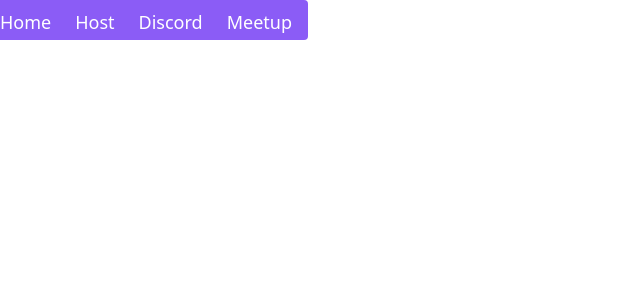
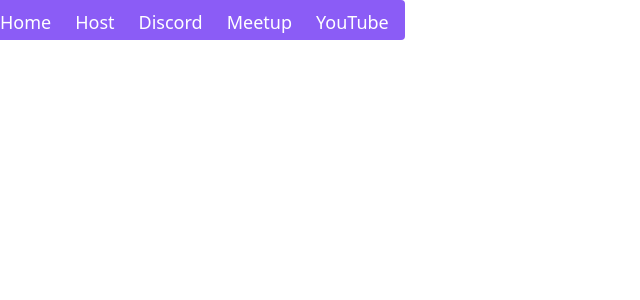
Before and after one commit to royosherove/ilweb3next, a Next.js app: page /TopMenuComponent in a window 1280 px wide. Shown: the top 300 px of the page, without its empty margins (0-640 px from the left). Built offline with nearby package versions, Linux system fonts and the light colour scheme.

Commit message:
add youtube link

```diff
--- a/pages/TopMenuComponent.tsx
+++ b/pages/TopMenuComponent.tsx
@@ -8,6 +8,9 @@ const TopMenuComponent = () => (
     <a target="_blank" rel="noreferrer noopener" href="https://www.meetup.com/ilw3-israel-web-3-0-smart-contracts-dev-meetup/">
       Meetup
     </a>
+    <a target="_blank" rel="noreferrer noopener" href="https://youtube.com/channel/UCRfgLdabcXDFKhv_BFazjYw">
+      YouTube
+    </a>
   </div>
 );
 
```
